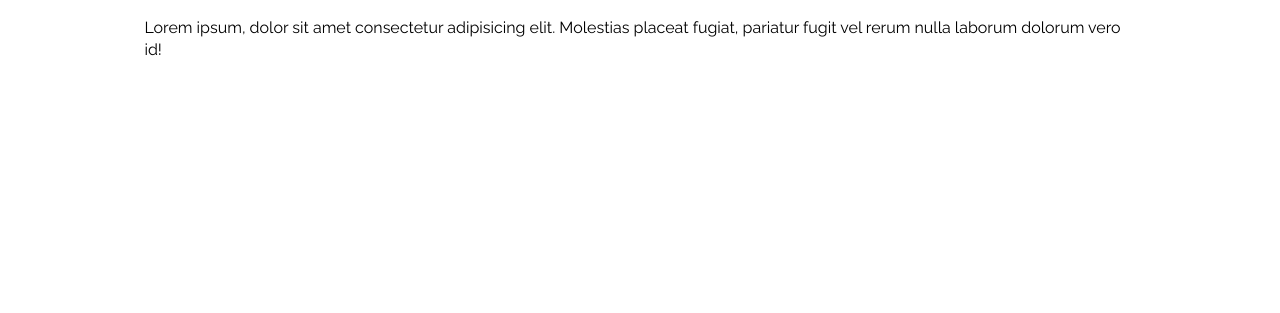
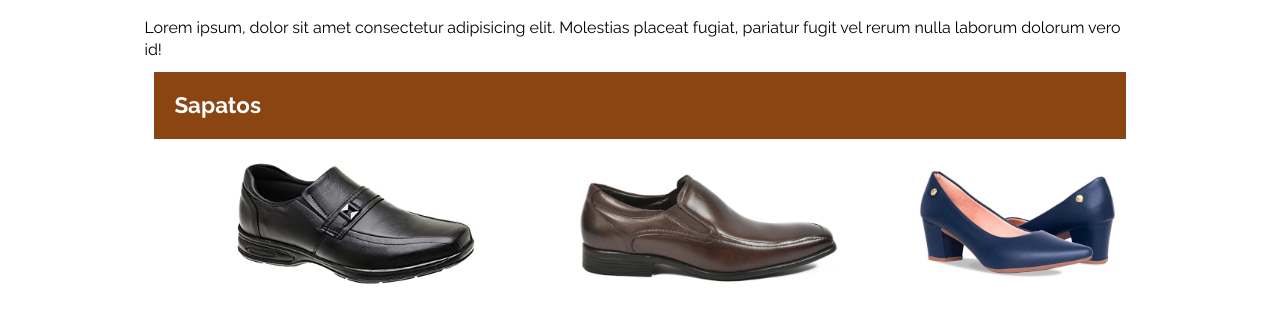
Before and after one commit to andersonfontes/sapataria-ronaldo, a plain HTML site: page index.html in a window 1280 px wide. Shown: the part 545-858 px from the top of the page. Before the commit the page ends 800 px from the top, so only its background shows below. Drawn offline with Linux system fonts and the light colour scheme.

Commit message:
incluido flexbox

```diff
--- a/css/style.css
+++ b/css/style.css
@@ -54,9 +54,41 @@ main {
   line-height: 1.4;
 }
 
-.banner{
+.banner {
   width: 100%;
   height: 250px;
   object-fit: cover;
   object-position: 5px 20%;
 }
+
+.vitrine-produtos {
+  margin: 10px;
+}
+
+.categoria-produtos {
+  font-size: 140%;
+  font-family: 'Raleway', sans-serif;
+  background-color: SaddleBrown;
+  color: white;
+  padding-left: 20px;
+  line-height: 3;
+  margin: 10px 10px 10px 10px;
+}
+.vitrine-produtos ul{
+  list-style: none;
+}
+
+.container-produtos {
+  display: flex;
+  justify-content: space-between;
+  align-items: baseline;
+  margin: 10px;
+
+}
+
+.imagem-produto {
+  height: 150px;
+  width: 100%;
+  object-fit: contain;
+  object-position: 0 0;
+}
--- a/index.html
+++ b/index.html
@@ -6,12 +6,13 @@
     <meta http-equiv="X-UA-Compatible" content="IE=edge">
     <meta name="viewport" content="width=device-width, initial-scale=1.0">
     <link rel="stylesheet" href="css/style.css">
+    <link rel="shortcut icon" href="img/banner-ico.png" type="image/x-icon">
     <title>Sapataria do Ronaldo</title>
 </head>
 
 <body>
     <header>
-       <img src="img/banner-catalogo.jpg" class="banner">
+        <img src="img/banner-catalogo.jpg" class="banner">
 
 
         <nav class="menu-navegacao">
@@ -31,11 +32,21 @@
 
             <h1 class="titulo-artigo">Filosofia de trabalho</h1>
 
-            <p class="paragrafo-artigo">Lorem ipsum, dolor sit amet consectetur adipisicing elit. Molestias placeat fugiat, pariatur fugit vel rerum nulla laborum dolorum vero id!</p>
+            <p class="paragrafo-artigo">Lorem ipsum, dolor sit amet consectetur adipisicing elit. Molestias placeat
+                fugiat, pariatur fugit vel rerum nulla laborum dolorum vero id!</p>
 
         </article>
 
-
+        <section class="vitrine-produtos">
+            <h1 class="categoria-produtos"> Sapatos </h1>
+            <ul class="container-produtos">
+                <li><img src="img/sapato_preto2.png" alt="foto de um sapato preto" class="imagem-produto"></li>
+                <li> <img src="img/sapato_marrom_final_gimp.png" alt="foto de um sapato marrom" class="imagem-produto"></li>
+                <li> <img src="img/sapato_feminino_azul.png" alt="foto de um sapato feminino azul" class="imagem-produto"></li>
+            </ul>
+        </section>
+    </main>
+    </main>
     </main>
 
 </body>
```
Also changed, not shown: img/banner-ico.png (added), img/favicon-16x16.png (added), img/favicon-32x32.png (added), img/favicon.ico (added), img/sapato_feminino_azul.png (added), img/sapato_marrom_final_gimp.png (added), img/sapato_marrom_final_paint.png (added), img/sapato_marrom_grande.png (added), img/sapato_preto.png (added), img/sapato_preto2.png (added). Lines whose indentation alone changed are shown as unchanged.
